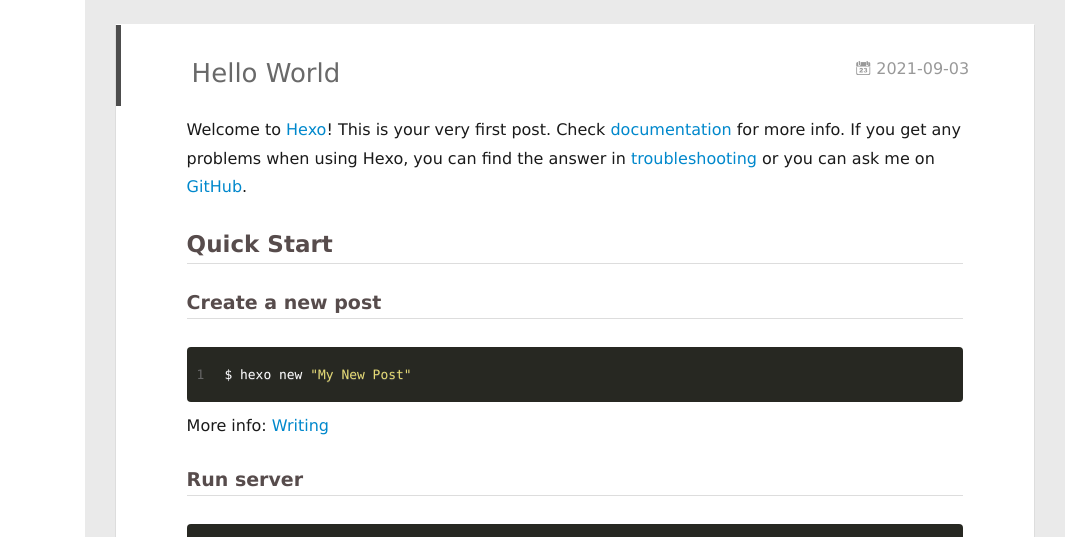
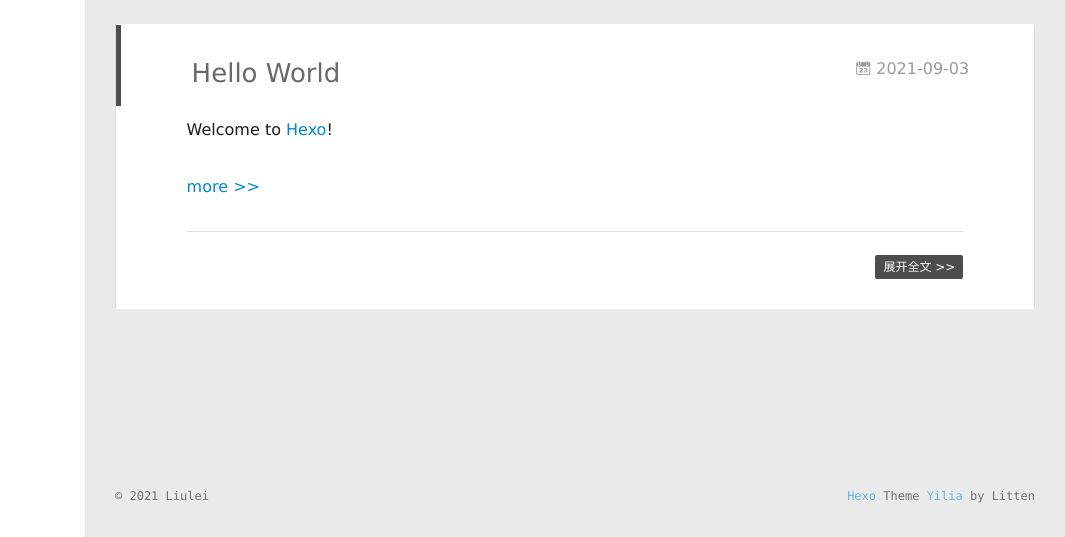
Before and after one commit to Alan923/Alan923.github.io, a plain HTML site: page index.html in a window 1280 px wide. Shown: the part 263-800 px from the top of the page, 215-1280 px from the left. Drawn offline with Linux system fonts and the light colour scheme.

Commit message:
Site updated: 2021-09-04 16:30:43

```diff
--- a/index.html
+++ b/index.html
@@ -233,19 +233,9 @@
 
     <div class="article-entry" itemprop="articleBody">
 
-        <p>Welcome to <a target="_blank" rel="noopener" href="https://hexo.io/">Hexo</a>! This is your very first post. Check <a target="_blank" rel="noopener" href="https://hexo.io/docs/">documentation</a> for more info. If you get any problems when using Hexo, you can find the answer in <a target="_blank" rel="noopener" href="https://hexo.io/docs/troubleshooting.html">troubleshooting</a> or you can ask me on <a target="_blank" rel="noopener" href="https://github.com/hexojs/hexo/issues">GitHub</a>.</p>
-<h2 id="Quick-Start"><a href="#Quick-Start" class="headerlink" title="Quick Start"></a>Quick Start</h2><h3 id="Create-a-new-post"><a href="#Create-a-new-post" class="headerlink" title="Create a new post"></a>Create a new post</h3><figure class="highlight bash"><table><tr><td class="gutter"><pre><span class="line">1</span><br></pre></td><td class="code"><pre><span class="line">$ hexo new <span class="string">&quot;My New Post&quot;</span></span><br></pre></td></tr></table></figure>
+        <p>Welcome to <a target="_blank" rel="noopener" href="https://hexo.io/">Hexo</a>! </p>
 
-<p>More info: <a target="_blank" rel="noopener" href="https://hexo.io/docs/writing.html">Writing</a></p>
-<h3 id="Run-server"><a href="#Run-server" class="headerlink" title="Run server"></a>Run server</h3><figure class="highlight bash"><table><tr><td class="gutter"><pre><span class="line">1</span><br></pre></td><td class="code"><pre><span class="line">$ hexo server</span><br></pre></td></tr></table></figure>
-
-<p>More info: <a target="_blank" rel="noopener" href="https://hexo.io/docs/server.html">Server</a></p>
-<h3 id="Generate-static-files"><a href="#Generate-static-files" class="headerlink" title="Generate static files"></a>Generate static files</h3><figure class="highlight bash"><table><tr><td class="gutter"><pre><span class="line">1</span><br></pre></td><td class="code"><pre><span class="line">$ hexo generate</span><br></pre></td></tr></table></figure>
-
-<p>More info: <a target="_blank" rel="noopener" href="https://hexo.io/docs/generating.html">Generating</a></p>
-<h3 id="Deploy-to-remote-sites"><a href="#Deploy-to-remote-sites" class="headerlink" title="Deploy to remote sites"></a>Deploy to remote sites</h3><figure class="highlight bash"><table><tr><td class="gutter"><pre><span class="line">1</span><br></pre></td><td class="code"><pre><span class="line">$ hexo deploy</span><br></pre></td></tr></table></figure>
-
-<p>More info: <a target="_blank" rel="noopener" href="https://hexo.io/docs/one-command-deployment.html">Deployment</a></p>
+          <a class="article-more-a" href="/2021/09/03/hello-world/#more">more >></a>
 
 
 
```
Also changed, not shown: 2021/09/03/hello-world/index.html (+6 -4 lines).
